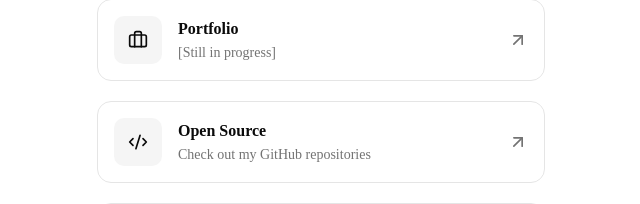
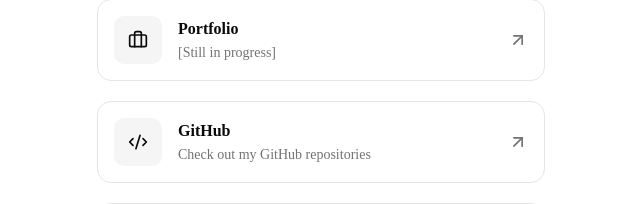
Before and after one commit to petchgnz/petchgnz-link_in_bio, a Next.js app: page / in a window 1280 px wide. Shown: the part 525-729 px from the top of the page, without its empty margins (319-959 px from the left). Built offline with nearby package versions, Linux system fonts and the light colour scheme.

Commit message:
fix: change 2nd link title & logo

```diff
--- a/app/page.tsx
+++ b/app/page.tsx
@@ -17,7 +17,7 @@ const links = [
     icon: Briefcase,
   },
   {
-    title: 'Open Source',
+    title: 'GitHub',
     description: 'Check out my GitHub repositories',
     href: 'https://github.com/petchgnz',
     icon: Code2,
```
